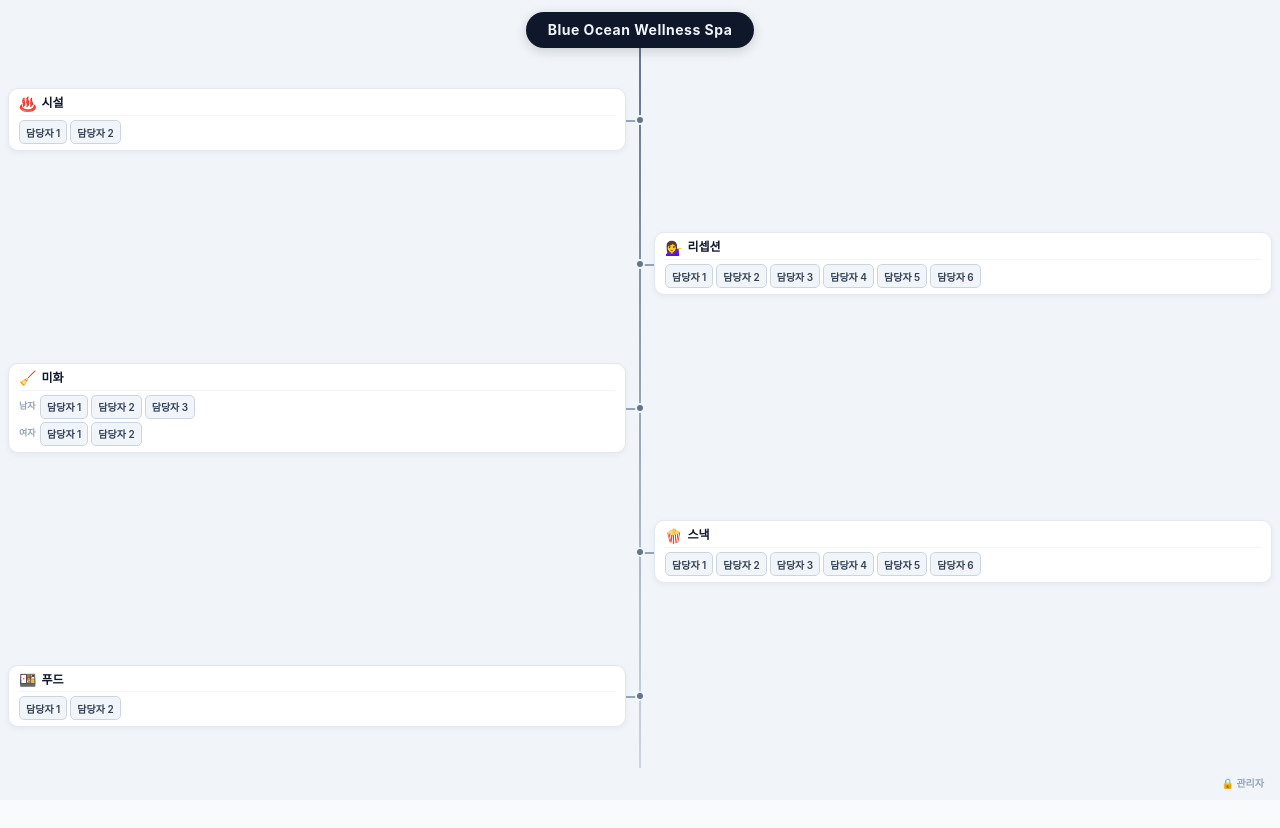
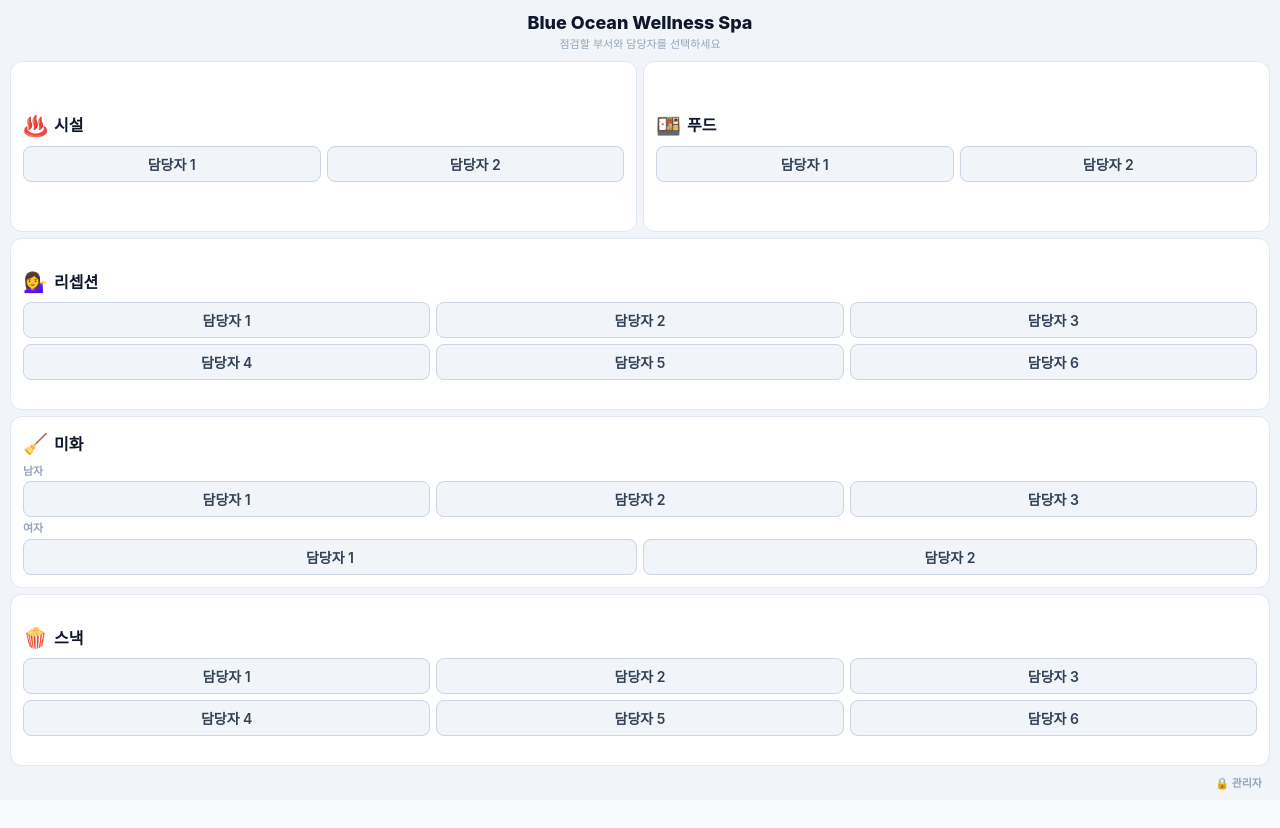
Before and after one commit to 2000BOH/spa-guard, a React (Vite) app: page / in a window 1280 px wide. Shown: the top 828 px of the page. Built offline with nearby package versions, Linux system fonts and the light colour scheme; a web font is replaced by a local one.

Commit message:
feat: redesign main index with large cards and grid layout

```diff
--- a/src/components/MainIndex.tsx
+++ b/src/components/MainIndex.tsx
@@ -6,25 +6,13 @@ interface MainIndexProps {
   onSelectDepartment: (dept: DepartmentId, inspector: string) => void;
 }
 
-const DEPT_LIST: { id: DepartmentId; name: string; icon: string }[] = [
-  { id: 'facilities', name: '시설', icon: '♨️' },
-  { id: 'reception', name: '리셉션', icon: '💁‍♀️' },
-  { id: 'cleaning', name: '미화', icon: '🧹' },
-  { id: 'food', name: '푸드', icon: '🍱' },
-  { id: 'snack', name: '스낵', icon: '🍿' }
-];
-
-// 좌우 교대 배치: 작은 파트와 큰 파트를 교대 배치하여 시각적 균형
-const TREE_LAYOUT: { deptIdx: number; side: 'left' | 'right' }[] = [
-  { deptIdx: 0, side: 'left' },   // 시설 (2명)
-  { deptIdx: 1, side: 'right' },  // 리셉션 (6명)
-  { deptIdx: 2, side: 'left' },   // 미화 (남3+여2)
-  { deptIdx: 4, side: 'right' },  // 스낵 (6명)
-  { deptIdx: 3, side: 'left' },   // 푸드 (2명)
-];
-
-const CONNECTOR_W = 14;
-const CARD_M = 4;
+const DEPTS: Record<DepartmentId, { name: string; icon: string }> = {
+  facilities: { name: '시설', icon: '♨️' },
+  reception: { name: '리셉션', icon: '💁‍♀️' },
+  cleaning: { name: '미화', icon: '🧹' },
+  food: { name: '푸드', icon: '🍱' },
+  snack: { name: '스낵', icon: '🍿' }
+};
 
 export const MainIndex: React.FC<MainIndexProps> = ({ onSelectDepartment }) => {
   const [isAdminOpen, setIsAdminOpen] = useState(false);
@@ -34,6 +22,70 @@ export const MainIndex: React.FC<MainIndexProps> = ({ onSelectDepartment }) => {
     if (!isAdminOpen) setSettings(loadAdminSettings());
   }, [isAdminOpen]);
 
+  /** 파트별 카드 렌더링 */
+  const renderCard = (deptId: DepartmentId) => {
+    const dept = DEPTS[deptId];
+    const config = settings.deptConfigs[deptId];
+
+    return (
+      <div style={{
+        background: '#ffffff',
+        borderRadius: '12px',
+        padding: '8px 12px',
+        border: '1px solid #e2e8f0',
+        display: 'flex',
+        flexDirection: 'column',
+        justifyContent: 'center',
+        height: '100%',
+        boxSizing: 'border-box'
+      }}>
+        {/* 파트명 */}
+        <div style={{ display: 'flex', alignItems: 'center', gap: '6px', marginBottom: '6px' }}>
+          <span style={{ fontSize: '20px' }}>{dept.icon}</span>
+          <span style={{ fontSize: '16px', fontWeight: 700, color: '#0f172a' }}>{dept.name}</span>
+        </div>
+
+        {/* 인원 버튼 */}
+        {config.groups.map((group, gi) => (
+          <div key={gi} style={gi > 0 ? { marginTop: '4px' } : undefined}>
+            {group.label && (
+              <span style={{ fontSize: '11px', fontWeight: 700, color: '#94a3b8', display: 'block', marginBottom: '2px' }}>
+                {group.label}
+              </span>
+            )}
+            <div style={{
+              display: 'grid',
+              gridTemplateColumns: `repeat(${Math.min(group.names.length, 3)}, 1fr)`,
+              gap: '6px'
+            }}>
+              {group.names.map((name, ni) => (
+                <button
+                  key={ni}
+                  onClick={() => onSelectDepartment(deptId, name)}
+                  style={{
+                    height: '36px',
+                    fontSize: '14px',
+                    fontWeight: 600,
+                    background: '#f1f5f9',
+                    border: '1px solid #cbd5e1',
+                    borderRadius: '8px',
+                    color: '#334155',
+                    cursor: 'pointer',
+                    whiteSpace: 'nowrap',
+                    overflow: 'hidden',
+                    textOverflow: 'ellipsis'
+                  }}
+                >
+                  {name}
+                </button>
+              ))}
+            </div>
+          </div>
+        ))}
+      </div>
+    );
+  };
+
   return (
     <div style={{
       height: '100dvh',
@@ -41,174 +93,49 @@ export const MainIndex: React.FC<MainIndexProps> = ({ onSelectDepartment }) => {
       flexDirection: 'column',
       background: '#f1f5f9',
       overflow: 'hidden',
-      boxSizing: 'border-box'
+      boxSizing: 'border-box',
+      padding: '10px 10px 6px'
     }}>
-      {/* ── Root Node (타이틀) ── */}
-      <div style={{
-        textAlign: 'center',
-        padding: '12px 0 0',
-        flexShrink: 0,
-        position: 'relative',
-        zIndex: 2
-      }}>
-        <div style={{
-          display: 'inline-block',
-          background: '#0f172a',
-          color: '#f1f5f9',
-          padding: '8px 22px',
-          borderRadius: '22px',
-          fontSize: '14px',
-          fontWeight: 700,
-          letterSpacing: '0.5px',
-          boxShadow: '0 3px 12px rgba(15,23,42,0.18)'
-        }}>
+      {/* ── 타이틀 ── */}
+      <header style={{ textAlign: 'center', marginBottom: '8px', flexShrink: 0 }}>
+        <h1 style={{ fontSize: '18px', fontWeight: 800, color: '#0f172a', margin: '0 0 2px' }}>
           Blue Ocean Wellness Spa
+        </h1>
+        <p style={{ fontSize: '11px', color: '#94a3b8', margin: 0 }}>
+          점검할 부서와 담당자를 선택하세요
+        </p>
+      </header>
+
+      {/* ── 파트 카드 그리드 ── */}
+      <div style={{ flex: 1, display: 'flex', flexDirection: 'column', gap: '6px', minHeight: 0 }}>
+
+        {/* 행 1: 시설(2명) + 푸드(2명) — 작은 파트끼리 나란히 */}
+        <div style={{ flex: 1, display: 'flex', gap: '6px' }}>
+          <div style={{ flex: 1 }}>{renderCard('facilities')}</div>
+          <div style={{ flex: 1 }}>{renderCard('food')}</div>
+        </div>
+
+        {/* 행 2: 리셉션(6명) — 전체 너비 */}
+        <div style={{ flex: 1 }}>
+          {renderCard('reception')}
+        </div>
+
+        {/* 행 3: 미화(남3+여2) — 전체 너비 */}
+        <div style={{ flex: 1 }}>
+          {renderCard('cleaning')}
+        </div>
+
+        {/* 행 4: 스낵(6명) — 전체 너비 */}
+        <div style={{ flex: 1 }}>
+          {renderCard('snack')}
         </div>
       </div>
 
-      {/* ── Tree Body (마인드맵) ── */}
-      <div style={{
-        flex: 1,
-        position: 'relative',
-        display: 'flex',
-        flexDirection: 'column',
-        minHeight: 0,
-        padding: '0 4px'
-      }}>
-        {/* 중앙 수직 연결선 (Spine) */}
-        <div style={{
-          position: 'absolute',
-          left: '50%',
-          top: 0,
-          bottom: 0,
-          width: '2px',
-          background: 'linear-gradient(180deg, #64748b 0%, #cbd5e1 100%)',
-          transform: 'translateX(-50%)',
-          zIndex: 0
-        }} />
-
-        {TREE_LAYOUT.map(({ deptIdx, side }) => {
-          const dept = DEPT_LIST[deptIdx];
-          const config = settings.deptConfigs[dept.id];
-
-          return (
-            <div key={dept.id} style={{
-              flex: 1,
-              display: 'flex',
-              alignItems: 'center',
-              justifyContent: side === 'left' ? 'flex-start' : 'flex-end',
-              position: 'relative',
-              zIndex: 1
-            }}>
-              {/* 분기점 원형 노드 */}
-              <div style={{
-                position: 'absolute',
-                left: '50%',
-                top: '50%',
-                width: '10px',
-                height: '10px',
-                borderRadius: '50%',
-                background: '#64748b',
-                border: '2px solid #f1f5f9',
-                transform: 'translate(-50%, -50%)',
-                zIndex: 3
-              }} />
-
-              {/* 수평 연결선 (카드 → 중앙 스파인) */}
-              <div style={{
-                position: 'absolute',
-                top: '50%',
-                height: '2px',
-                background: '#94a3b8',
-                zIndex: 1,
-                ...(side === 'left'
-                  ? { left: `calc(50% - ${CONNECTOR_W}px)`, width: `${CONNECTOR_W}px` }
-                  : { left: '50%', width: `${CONNECTOR_W}px` }
-                )
-              }} />
-
-              {/* ── Department Card ── */}
-              <div style={{
-                width: `calc(50% - ${CONNECTOR_W + CARD_M}px)`,
-                background: '#ffffff',
-                borderRadius: '10px',
-                padding: '6px 10px',
-                border: '1px solid #e2e8f0',
-                boxShadow: '0 2px 6px rgba(0,0,0,0.05)',
-                ...(side === 'left'
-                  ? { marginLeft: `${CARD_M}px` }
-                  : { marginRight: `${CARD_M}px` }
-                )
-              }}>
-                {/* 파트명 헤더 */}
-                <div style={{
-                  display: 'flex',
-                  alignItems: 'center',
-                  gap: '5px',
-                  marginBottom: '4px',
-                  borderBottom: '1px solid #f1f5f9',
-                  paddingBottom: '3px'
-                }}>
-                  <span style={{ fontSize: '14px', lineHeight: 1 }}>{dept.icon}</span>
-                  <span style={{ fontSize: '12px', fontWeight: 700, color: '#0f172a' }}>{dept.name}</span>
-                </div>
-
-                {/* 인원 버튼 그룹 */}
-                {config.groups.map((group, gi) => (
-                  <div key={gi} style={{
-                    display: 'flex',
-                    flexWrap: 'wrap',
-                    gap: '3px',
-                    alignItems: 'center',
-                    ...(gi > 0 ? { marginTop: '3px' } : {})
-                  }}>
-                    {group.label && (
-                      <span style={{
-                        fontSize: '9px',
-                        fontWeight: 700,
-                        color: '#94a3b8',
-                        minWidth: '18px'
-                      }}>
-                        {group.label}
-                      </span>
-                    )}
-                    {group.names.map((name, ni) => (
-                      <button
-                        key={ni}
-                        onClick={() => onSelectDepartment(dept.id, name)}
-                        style={{
-                          height: '24px',
-                          padding: '0 6px',
-                          fontSize: '10px',
-                          fontWeight: 600,
-                          background: '#f1f5f9',
-                          border: '1px solid #cbd5e1',
-                          borderRadius: '5px',
-                          color: '#334155',
-                          cursor: 'pointer',
-                          whiteSpace: 'nowrap',
-                          overflow: 'hidden',
-                          textOverflow: 'ellipsis',
-                          maxWidth: '64px',
-                          transition: 'background 0.15s'
-                        }}
-                      >
-                        {name}
-                      </button>
-                    ))}
-                  </div>
-                ))}
-              </div>
-            </div>
-          );
-        })}
-      </div>
-
-      {/* ── Footer ── */}
-      <div style={{ textAlign: 'right', flexShrink: 0, padding: '2px 8px 6px' }}>
+      {/* ── 하단 관리자 ── */}
+      <div style={{ textAlign: 'right', flexShrink: 0, paddingTop: '4px' }}>
         <button onClick={() => setIsAdminOpen(true)} style={{
           background: 'none', border: 'none', color: '#94a3b8',
-          fontSize: '10px', fontWeight: 600, cursor: 'pointer', padding: '4px 8px'
+          fontSize: '11px', fontWeight: 600, cursor: 'pointer', padding: '4px 8px'
         }}>
           🔒 관리자
         </button>
```
